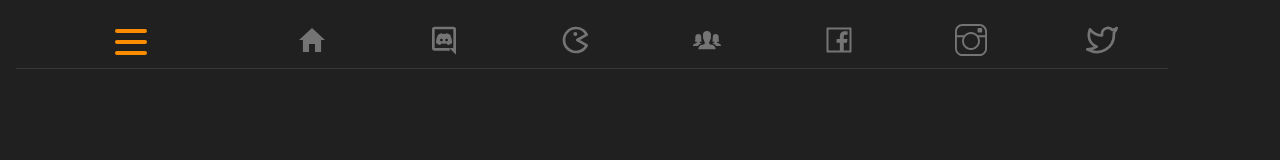
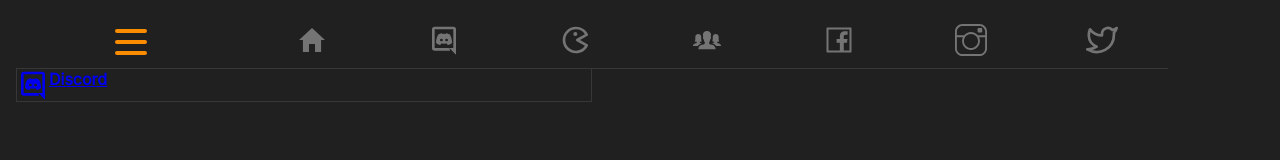
Before and after one commit to mois3222/web_react_app, a React (Vite) app: page / in a window 1280 px wide. Shown: the top 160 px of the page. Built offline with nearby package versions, Linux system fonts and the light colour scheme.

Commit message:
commit: useState Global implements to header container,  Date: 31/08/2023, author -> developMoi

```diff
--- a/index.html
+++ b/index.html
@@ -9,7 +9,7 @@
       rel="stylesheet"
     />
     <meta name="viewport" content="width=device-width, initial-scale=1.0" />
-    <title>G web</title>
+    <title>KeztArts</title>
   </head>
   <body>
     <div id="root"></div>
--- /dev/null
+++ b/src/components/ButtonHome.tsx
@@ -0,0 +1,17 @@
+import useShowStore from "../store/showStore";
+
+const ButtonHome = () => {
+  const { show, setShow } = useShowStore();
+
+  return (
+    <>
+      <button onClick={setShow}>
+        <div className={show ? `show` : ""}>
+          <span></span>
+        </div>
+      </button>
+    </>
+  );
+};
+
+export default ButtonHome;
--- a/src/components/Link.tsx
+++ b/src/components/Link.tsx
@@ -2,24 +2,19 @@ import { useRef } from "react";
 import { HTMLPropsAtributes } from "../modules/linkModule";
 import { useToggleStore } from "../store/toggleStore";
 
-const Link = ({ anchor, svg, category, ...props }: HTMLPropsAtributes) => {
+const Link = ({ anchor, svg, products, ...props }: HTMLPropsAtributes) => {
   const { toggle, setToggle } = useToggleStore();
   const HTMLRefElement = useRef<HTMLAnchorElement>(null);
 
-  let className = anchor === "" ? "Home" : anchor;
+  let className = anchor === "" ? "home" : anchor;
 
   return (
     <>
       <li {...props}>
         <a
           href={`#/${anchor}`}
-          onClick={() => {
-            console.log(HTMLRefElement.current?.className.includes(toggle!));
-
-            console.log(toggle);
-            return setToggle(HTMLRefElement);
-          }}
-          className={`${className} ${
+          onClick={() => setToggle(HTMLRefElement)}
+          className={`${className.toLocaleLowerCase()} ${
             HTMLRefElement.current?.className.includes(toggle!)
               ? "active"
               : "desactive"
@@ -27,7 +22,7 @@ const Link = ({ anchor, svg, category, ...props }: HTMLPropsAtributes) => {
           ref={HTMLRefElement}
         >
           {svg}
-          <h4>{category}</h4>
+          <h4>{products}</h4>
         </a>
       </li>
     </>
--- a/src/containers/Header.tsx
+++ b/src/containers/Header.tsx
@@ -1,18 +1,13 @@
 import Link from "../components/Link";
-import { useState } from "react";
 import iconsController from "../controller/iconsController";
+import ButtonHome from "../components/ButtonHome";
 
-function Header() {
-  const [bool, setBool] = useState<boolean>();
+const Header = () => {
   return (
     <header className="Header">
       <nav className="Header__nav navbar">
         <section className="navbar__section">
-          <button onClick={() => setBool(!bool)}>
-            <div className={bool ? `active` : ""}>
-              <span></span>
-            </div>
-          </button>
+          <ButtonHome />
         </section>
         <section className="navbar__section">
           <ul>
@@ -44,8 +39,19 @@ function Header() {
           </ul>
         </section>
       </nav>
+      <nav className="Header_nav navres">
+        <section className="navres__section">
+          <ul>
+            <Link
+              anchor={"Discord"}
+              svg={<iconsController.RiDiscordLine size={"2em"} />}
+              products="Discord"
+            />
+          </ul>
+        </section>
+      </nav>
     </header>
   );
-}
+};
 
 export default Header;
--- a/src/modules/linkModule.ts
+++ b/src/modules/linkModule.ts
@@ -1,6 +1,6 @@
 export interface Props {
   svg: JSX.Element;
-  category?: string;
+  products?: string;
   anchor: string;
 }
 
--- a/src/sass/containers/Header.scss
+++ b/src/sass/containers/Header.scss
@@ -47,7 +47,7 @@
             @extend %menu_navbar;
           }
         }
-        .active {
+        .show {
           &::before {
             transform: rotate(45deg);
           }
@@ -87,3 +87,26 @@
     }
   }
 }
+
+.navres {
+  width: 45vw;
+  section {
+    ul {
+      @include m.clean();
+      list-style: none;
+      border: 1px solid v.$theme-primary;
+      border-top: 0;
+
+      li {
+        a {
+          display: flex;
+          margin: auto;
+
+          h4 {
+            @include m.clean();
+          }
+        }
+      }
+    }
+  }
+}
--- /dev/null
+++ b/src/store/showStore.ts
@@ -0,0 +1,16 @@
+import create from "zustand";
+
+interface ShowStore {
+  show: boolean;
+  setShow: () => void;
+}
+
+const useShowStore = create<ShowStore>((set) => ({
+  show: false,
+  setShow: () =>
+    set((state) => ({
+      show: !state.show,
+    })),
+}));
+
+export default useShowStore;
--- a/src/store/toggleStore.ts
+++ b/src/store/toggleStore.ts
@@ -2,12 +2,14 @@ import create from "zustand";
 
 type TRef = React.RefObject<HTMLAnchorElement>;
 
-interface toggleState {
+interface ToggleState {
   toggle: string | undefined;
+
   setToggle: (ref: TRef) => void;
 }
-export const useToggleStore = create<toggleState>((set) => ({
+export const useToggleStore = create<ToggleState>((set) => ({
   toggle: "",
+
   setToggle: (ref: TRef) => {
     return set((state) => ({
       toggle: (state.toggle = ref.current?.className),
```
